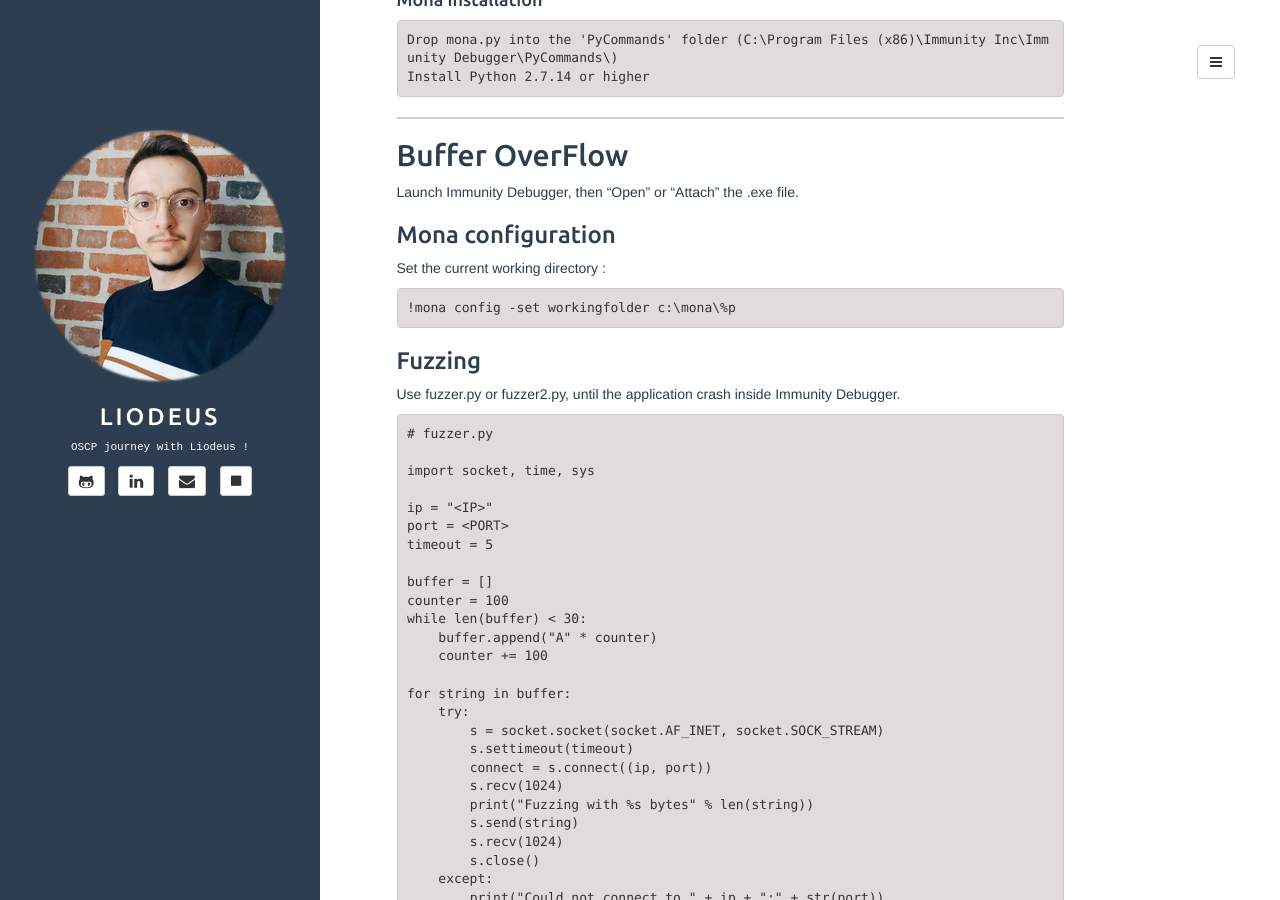
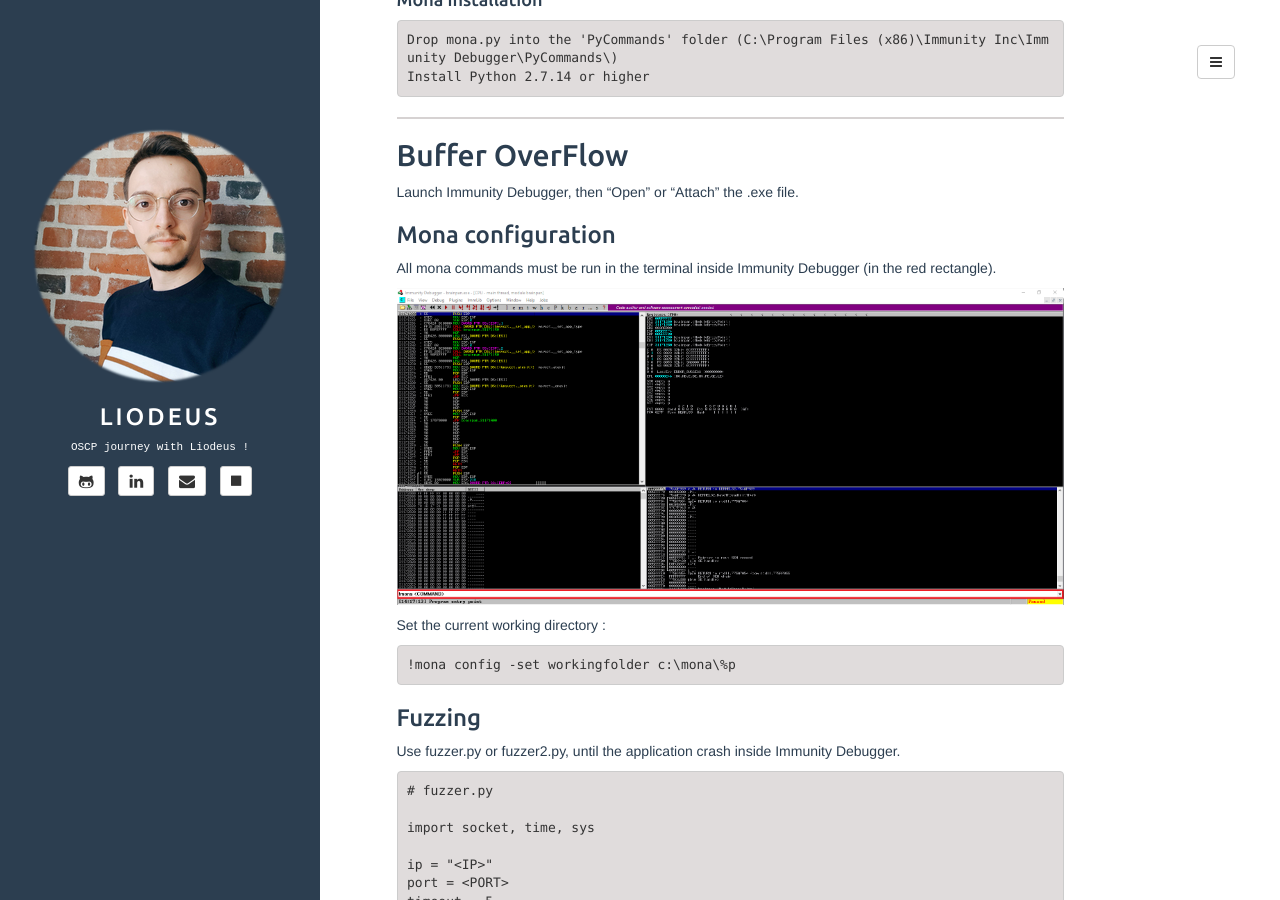
Before and after one commit to Liodeus/liodeus.github.io, a Jekyll site: the page built from _posts/2020-08-11-bufferOverflow.md, in a window 1280 px wide and 900 px high, scrolled down 1388 px. Built offline with Jekyll 4.4.1, drawn with Linux system fonts in a browser that asks for light colours.

Commit message:
Add files via upload

```diff
--- a/_posts/2020-08-11-bufferOverflow.md
+++ b/_posts/2020-08-11-bufferOverflow.md
@@ -92,6 +92,10 @@
 Launch Immunity Debugger, then "Open" or "Attach" the .exe file.
 
 ### Mona configuration
+
+All mona commands must be run in the terminal inside Immunity Debugger (in the red rectangle).
+
+![Mona commands](/assets/imgs/buffer_overflow/mona_commands.PNG)
 
 Set the current working directory :
 
```
